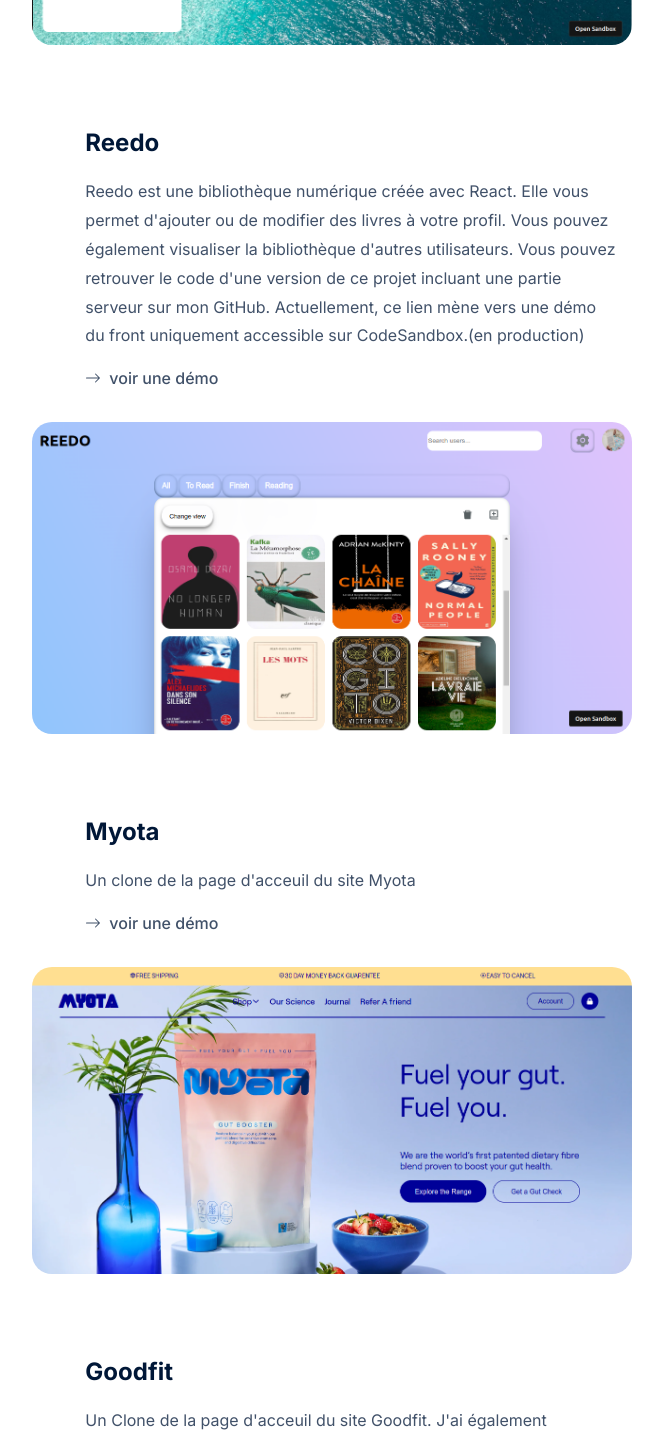
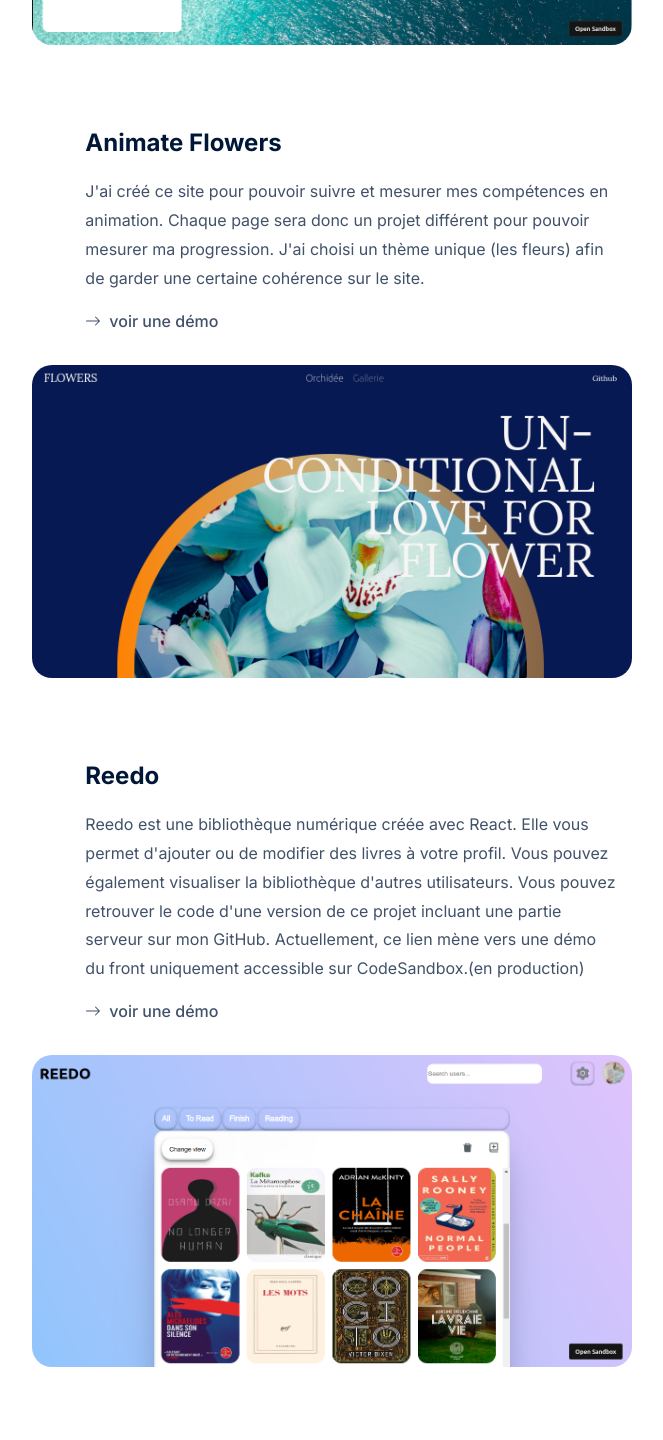
Before and after one commit to yanieznaio/portfolio-juliette, a Next.js app: page / in a window 1280 px wide. Shown: the part 1320-2760 px from the top of the page, without its empty margins (288-951 px from the left). Built offline with nearby package versions, Linux system fonts and the light colour scheme.

Commit message:
add last project

```diff
--- a/src/data.js
+++ b/src/data.js
@@ -5,6 +5,7 @@
 import chessgame from '../assets/chessGame.png'
 import pokedex from '../assets/pokedex.png'
 import beerTrack from "../assets/beerTrack.png"
+import animateflowers from "../assets/animate-flower.png"
 export const projects = [
     {
         name: "Pomodoro",
@@ -14,6 +15,14 @@
         techno: ['react']
 
     },
+    {
+        name: "Animate Flowers",
+        descrtiption: "J'ai créé ce site pour pouvoir suivre et mesurer mes compétences en animation. Chaque page sera donc un projet différent pour pouvoir mesurer ma progression. J'ai choisi un thème unique (les fleurs) afin de garder une certaine cohérence sur le site. ",
+        img: animateflowers,
+        url: "https://animate-flowers.vercel.app/",
+        techno:['Next']
+    },
+
     {
         name: "Reedo",
         descrtiption: "Reedo est une bibliothèque numérique créée avec React. Elle vous permet d'ajouter ou de modifier des livres à votre profil. Vous pouvez également visualiser la bibliothèque d'autres utilisateurs. Vous pouvez retrouver le code d'une version de ce projet incluant une partie serveur sur mon GitHub. Actuellement, ce lien mène vers une démo du front uniquement accessible sur CodeSandbox.(en production)"        ,
```
Also changed, not shown: assets/animate-flower.png (added).
